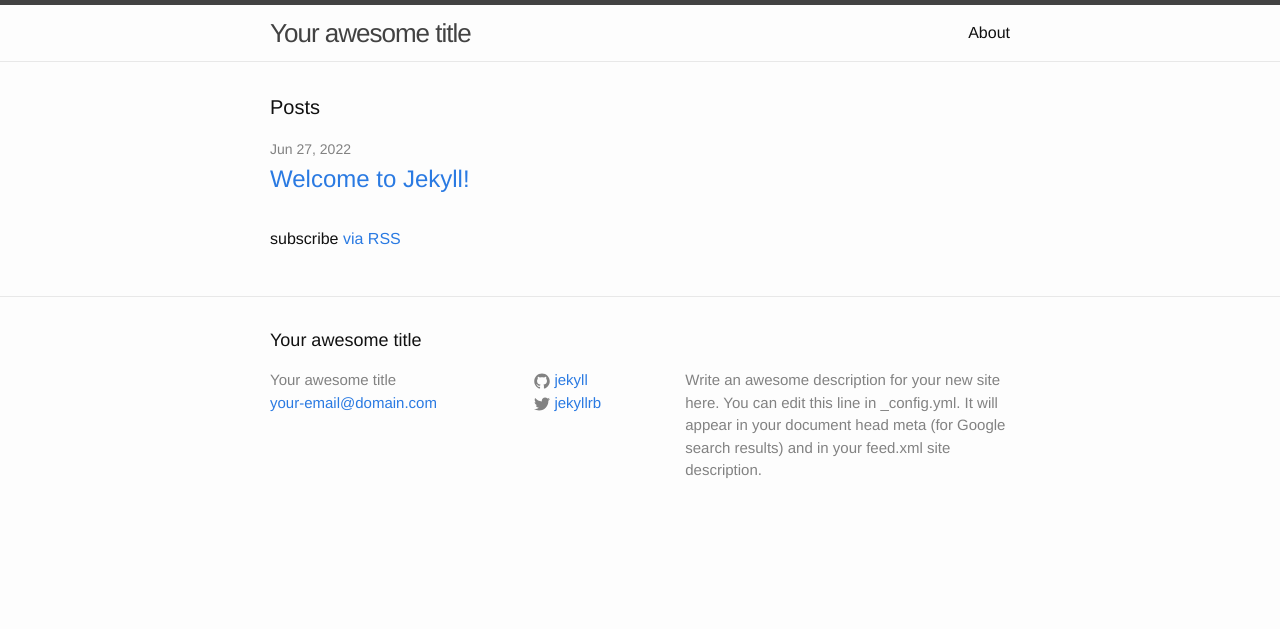
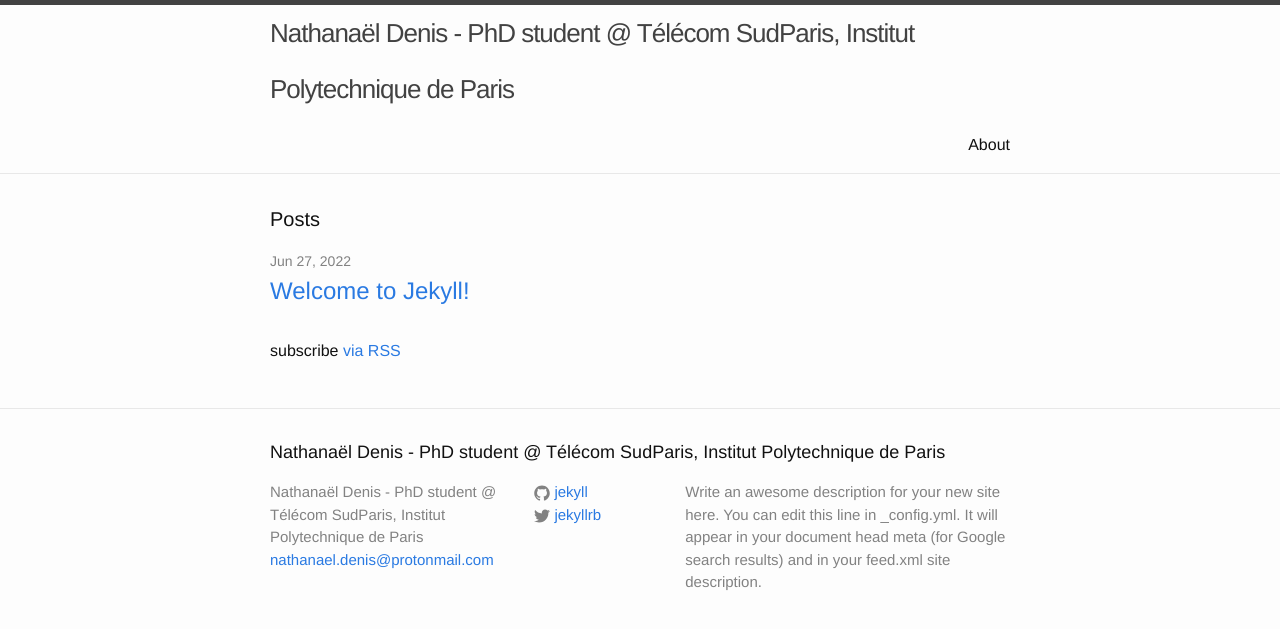
Before and after one commit to nathanael-denis/nathanael-denis.github.io, a Jekyll site: the page built from index.html, in a window 1280 px wide. Shown: the top 629 px of the page. Built offline with Jekyll 4.4.1, drawn with Linux system fonts in a browser that asks for light colours.

Commit message:
Title and mail changed

```diff
--- a/_config.yml
+++ b/_config.yml
@@ -6,8 +6,8 @@
 # 'jekyll serve'. If you change this file, please restart the server process.
 
 # Site settings
-title: Your awesome title
-email: your-email@domain.com
+title: Nathanaël Denis - PhD student @ Télécom SudParis, Institut Polytechnique de Paris
+email: nathanael.denis@protonmail.com
 description: > # this means to ignore newlines until "baseurl:"
   Write an awesome description for your new site here. You can edit this
   line in _config.yml. It will appear in your document head meta (for
```
